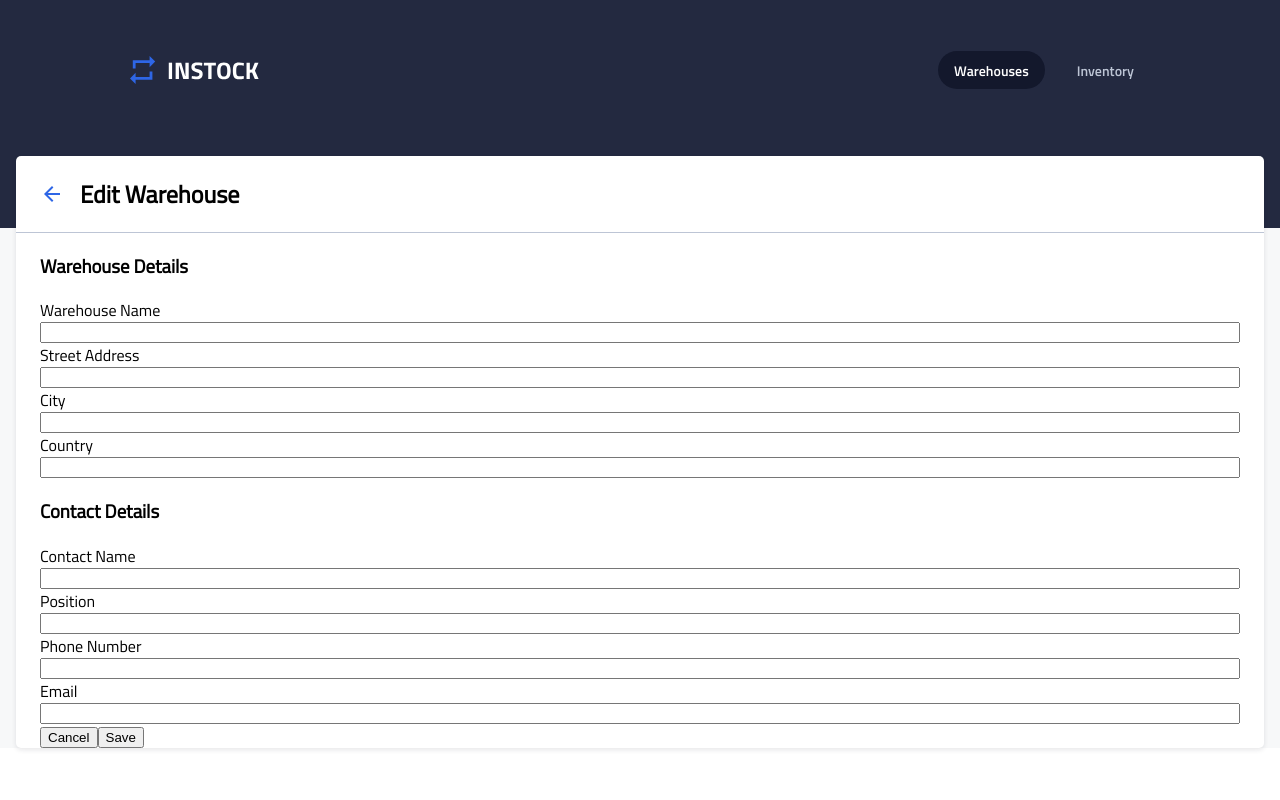
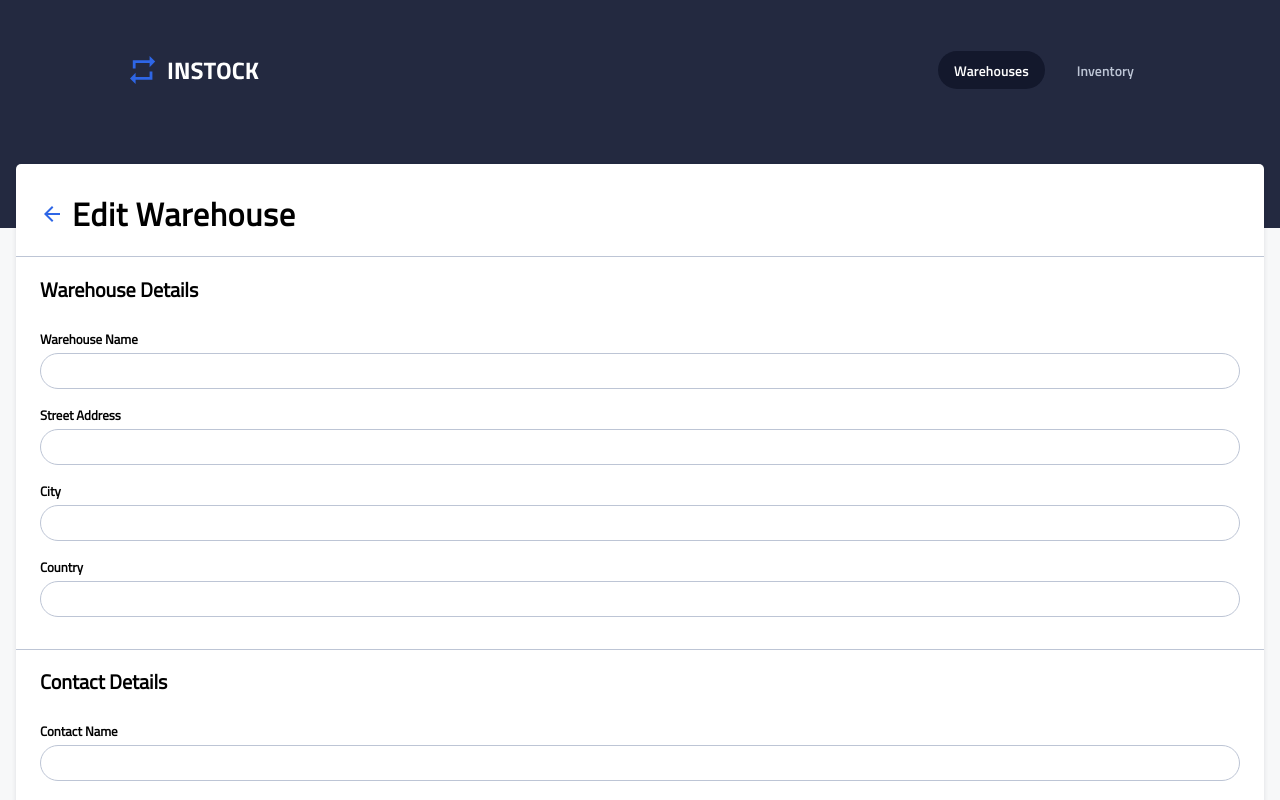
Before and after one commit to Mich-Elle-Lo/daam-instock-client, a React (Create React App) app: page / in a window 1280 px wide. Shown: the top 800 px of the page. Built offline with nearby package versions, Linux system fonts and the light colour scheme.

Commit message:
add global btn font

```diff
--- a/src/Components/EditWarehouse/EditWarehouse.js
+++ b/src/Components/EditWarehouse/EditWarehouse.js
@@ -6,12 +6,14 @@ export default function EditWarehouse() {
     <section className="edit-warehouse">
       <div className="edit-warehouse__title-container">
         <img src={BackArrow} alt="Back Arrow" />
-        <h1>Edit Warehouse</h1>
+        <h1 className="edit-warehouse__title">Edit Warehouse</h1>
       </div>
       <form className="edit-warehouse__form">
         <div className="edit-warehouse__warehouse-details">
-          <h3>Warehouse Details</h3>
-          <label htmlFor="warehouseName">Warehouse Name</label>
+          <h2 className="edit-warehouse__section-title">Warehouse Details</h2>
+          <label className="edit-warehouse__label" htmlFor="warehouseName">
+            Warehouse Name
+          </label>
           <input
             className="edit-warehouse__input"
             type="text"
@@ -19,7 +21,9 @@ export default function EditWarehouse() {
             name="warehouseName"
           />
 
-          <label htmlFor="streetAddress">Street Address</label>
+          <label className="edit-warehouse__label" htmlFor="streetAddress">
+            Street Address
+          </label>
           <input
             className="edit-warehouse__input"
             type="text"
@@ -27,7 +31,9 @@ export default function EditWarehouse() {
             name="streetAddress"
           />
 
-          <label htmlFor="city">City</label>
+          <label className="edit-warehouse__label" htmlFor="city">
+            City
+          </label>
           <input
             className="edit-warehouse__input"
             type="text"
@@ -35,7 +41,9 @@ export default function EditWarehouse() {
             name="city"
           />
 
-          <label htmlFor="country">Country</label>
+          <label className="edit-warehouse__label" htmlFor="country">
+            Country
+          </label>
           <input
             className="edit-warehouse__input"
             type="text"
@@ -44,8 +52,10 @@ export default function EditWarehouse() {
           />
         </div>
         <div className="edit-warehouse__contact-details">
-          <h3>Contact Details</h3>
-          <label htmlFor="contactName">Contact Name</label>
+          <h2 className="edit-warehouse__section-title">Contact Details</h2>
+          <label className="edit-warehouse__label" htmlFor="contactName">
+            Contact Name
+          </label>
           <input
             className="edit-warehouse__input"
             type="text"
@@ -53,7 +63,9 @@ export default function EditWarehouse() {
             name="contactName"
           />
 
-          <label htmlFor="position">Position</label>
+          <label className="edit-warehouse__label" htmlFor="position">
+            Position
+          </label>
           <input
             className="edit-warehouse__input"
             type="text"
@@ -61,7 +73,9 @@ export default function EditWarehouse() {
             name="position"
           />
 
-          <label htmlFor="phone">Phone Number</label>
+          <label className="edit-warehouse__label" htmlFor="phone">
+            Phone Number
+          </label>
           <input
             className="edit-warehouse__input"
             type="text"
@@ -69,7 +83,9 @@ export default function EditWarehouse() {
             name="phone"
           />
 
-          <label htmlFor="email">Email</label>
+          <label className="edit-warehouse__label" htmlFor="email">
+            Email
+          </label>
           <input
             className="edit-warehouse__input"
             type="text"
@@ -77,9 +93,13 @@ export default function EditWarehouse() {
             name="email"
           />
         </div>
-        <div>
-          <button type="button">Cancel</button>
-          <button type="submit">Save</button>
+        <div className="edit-warehouse__btn-container">
+          <button className="edit-warehouse__btn cancel-btn" type="button">
+            Cancel
+          </button>
+          <button className="edit-warehouse__btn save-btn" type="submit">
+            Save
+          </button>
         </div>
       </form>
     </section>
--- a/src/Components/EditWarehouse/EditWarehouse.scss
+++ b/src/Components/EditWarehouse/EditWarehouse.scss
@@ -7,28 +7,79 @@
   background-color: $primary-white;
   margin-left: 1rem;
   margin-right: 1rem;
-  margin-top: -4.5rem;
+  margin-top: -4rem;
   z-index: 99;
   border-radius: 5px;
   box-shadow: 0px 2px 5px 0px rgba(19, 24, 44, 0.1);
 
   &__title-container {
-    padding: 0 1.5rem;
+    padding: 2rem 1.5rem 1.5rem;
     display: flex;
-    gap: 1rem;
+    gap: 0.5rem;
     border-bottom: 1px solid $secondary-cloud;
   }
 
-  &__warehouse-details,
+  &__title {
+    @include mobile-tablet-pageheader-text-style;
+    margin: 0;
+  }
+
+  &__section-title {
+    font-size: 1.25rem;
+    margin-bottom: 1.5rem;
+  }
+
+  &__warehouse-details {
+    padding: 0 1.5rem 1rem;
+    border-bottom: 1px solid $secondary-cloud;
+  }
+
   &__contact-details {
+    padding: 0 1.5rem;
   }
 
   &__form {
-    padding: 0 1.5rem;
+  }
+
+  &__label {
+    display: block;
+    margin-bottom: $form-label-spacing;
+    font-size: $m-font-size-h3;
+    font-weight: $semibold-txt;
   }
 
   &__input {
     display: block;
     width: 100%;
+    height: $form-height-mobile;
+    padding: $form-padding;
+    border-radius: $form-border-radius;
+    border: $form-border-default;
+    margin-bottom: 1rem;
+  }
+
+  &__btn-container {
+    display: flex;
+    padding: 1rem 1.5rem;
+    background-color: $background-light-grey;
+  }
+
+  &__btn {
+    border-radius: $btn-border-radius;
+    padding: 0.5rem 1rem;
+    font-weight: $semibold-txt;
+    font-size: $m-font-size-h3;
   }
 }
+
+.save-btn {
+  background-color: $primary-indigo;
+  color: $primary-white;
+  border: none;
+}
+
+.cancel-btn {
+  background-color: $primary-white;
+  color: $secondary-slate;
+  border: 1px solid $secondary-cloud;
+}
--- a/src/Styles/global.scss
+++ b/src/Styles/global.scss
@@ -19,6 +19,11 @@ body {
   min-width: $min-mobile-screen;
 }
 
+button {
+  font-family: "TitilliumWeb-Regular", sans-serif;
+  cursor: pointer;
+}
+
 .app {
   display: flex;
   flex-direction: column;
```
